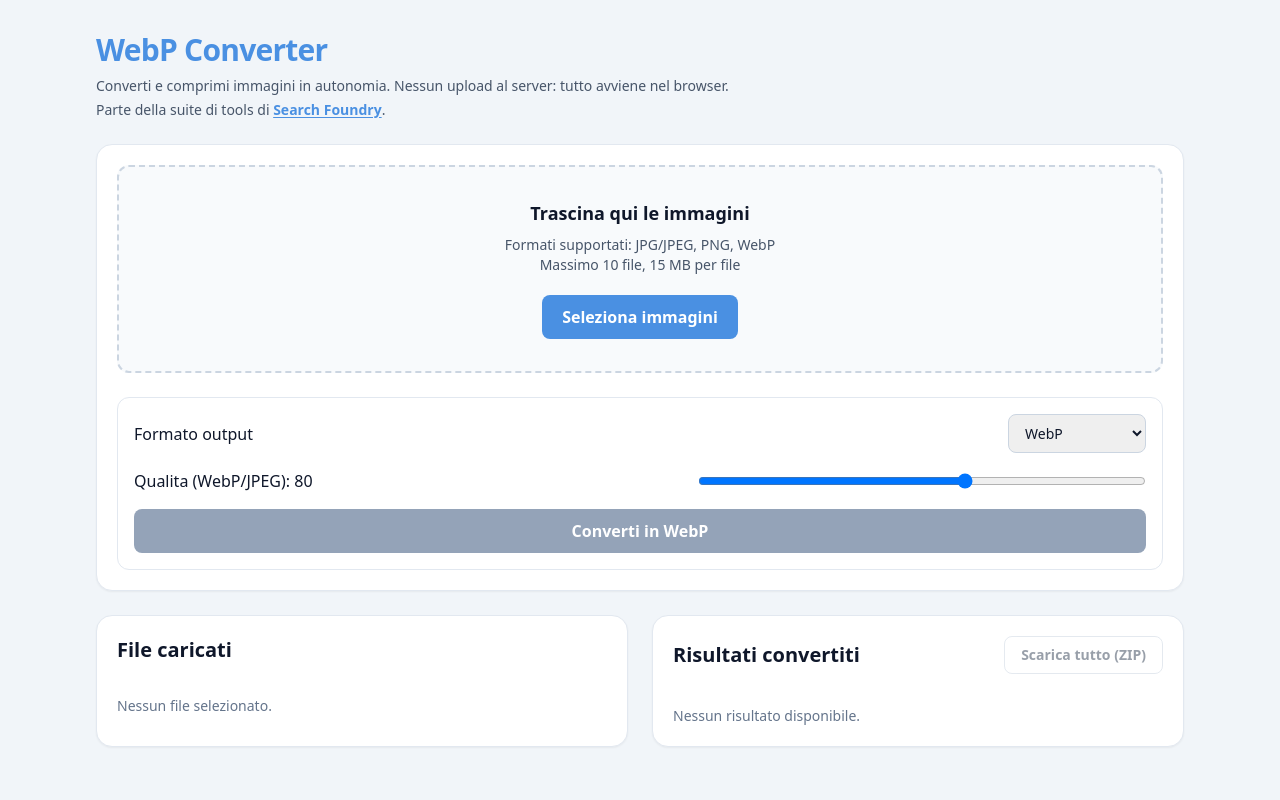
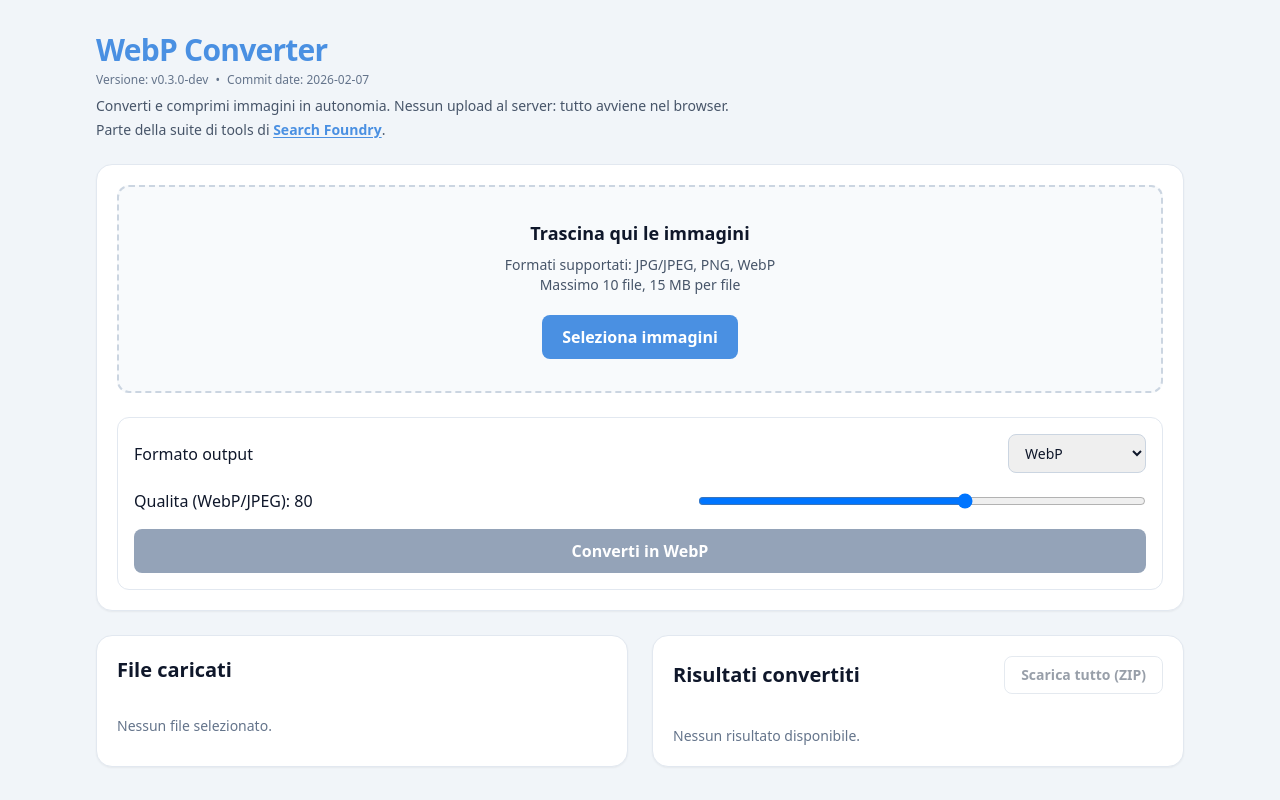
Before and after one commit to garethjax/axa-image-resizer, a plain HTML site: page index.html in a window 1280 px wide. Drawn offline with nearby package versions, Linux system fonts and the light colour scheme.

Commit message:
chore: add build metadata UI and automated zip packaging

```diff
--- a/app.js
+++ b/app.js
@@ -19,6 +19,8 @@ const errorBox = document.getElementById("errorBox");
 const statusPanel = document.getElementById("statusPanel");
 const batchCounter = document.getElementById("batchCounter");
 const elapsedTime = document.getElementById("elapsedTime");
+const appVersion = document.getElementById("appVersion");
+const appCommitDate = document.getElementById("appCommitDate");
 
 const OUTPUT_FORMATS = {
   "image/webp": { ext: "webp", label: "WebP" },
@@ -34,6 +36,11 @@ let converted = [];
 let startedAt = 0;
 let elapsedTimer = null;
 let completedCount = 0;
+
+const FALLBACK_BUILD_META = {
+  version: "v0.3.0-dev",
+  commitDate: "2026-02-07",
+};
 
 qualitySlider.addEventListener("input", () => {
   qualityValue.textContent = qualitySlider.value;
@@ -68,6 +75,7 @@ window.addEventListener("beforeunload", () => {
 
 initConverterEngine();
 updateOutputControls();
+loadBuildMeta();
 
 function handleFiles(fileList) {
   clearError();
@@ -336,6 +344,21 @@ function initConverterEngine() {
   }
 }
 
+async function loadBuildMeta() {
+  try {
+    const response = await fetch("./version.json", { cache: "no-store" });
+    if (!response.ok) {
+      throw new Error(`HTTP ${response.status}`);
+    }
+    const meta = await response.json();
+    appVersion.textContent = meta.version || FALLBACK_BUILD_META.version;
+    appCommitDate.textContent = meta.commitDate || FALLBACK_BUILD_META.commitDate;
+  } catch (_error) {
+    appVersion.textContent = FALLBACK_BUILD_META.version;
+    appCommitDate.textContent = FALLBACK_BUILD_META.commitDate;
+  }
+}
+
 function updateOutputControls() {
   const target = OUTPUT_FORMATS[outputFormat.value] || OUTPUT_FORMATS["image/webp"];
   const qualityEnabled = outputFormat.value !== "image/png";
--- a/index.html
+++ b/index.html
@@ -25,6 +25,11 @@
     <main class="mx-auto w-full max-w-6xl px-4 py-8 md:px-8">
       <section class="mb-6">
         <h1 class="text-3xl font-bold tracking-tight text-brand-primary">WebP Converter</h1>
+        <p class="mt-1 text-xs text-slate-500">
+          Versione: <span id="appVersion">v0.0.0-dev</span>
+          <span class="mx-1">•</span>
+          Commit date: <span id="appCommitDate">n/d</span>
+        </p>
         <p class="mt-2 max-w-3xl text-sm text-slate-600">
           Converti e comprimi immagini in autonomia. Nessun upload al server: tutto avviene nel browser.
         </p>
--- /dev/null
+++ b/version.json
@@ -0,0 +1,5 @@
+{
+  "version": "v0.3.0-dev",
+  "commit": "af25d20",
+  "commitDate": "2026-02-07"
+}
```
Also changed, not shown: 2 other files.
